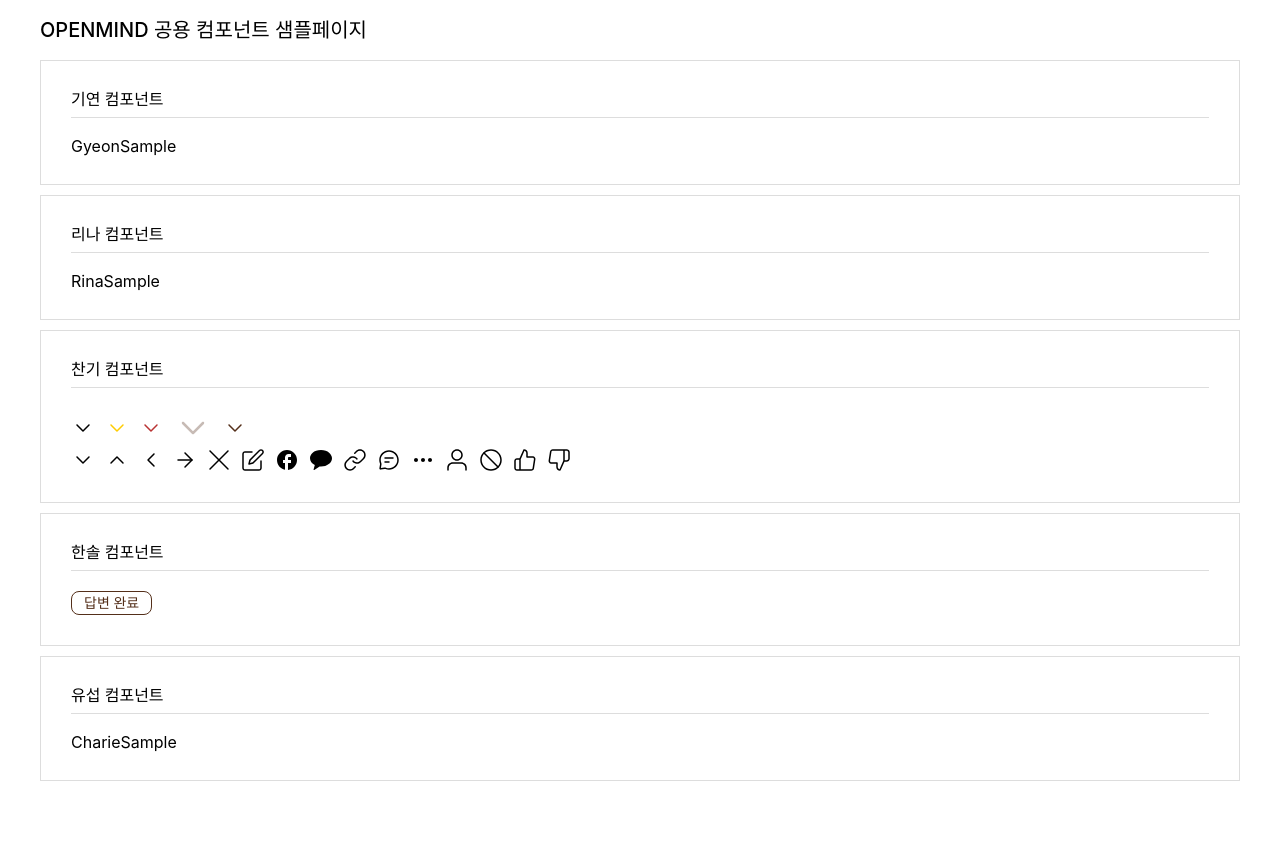
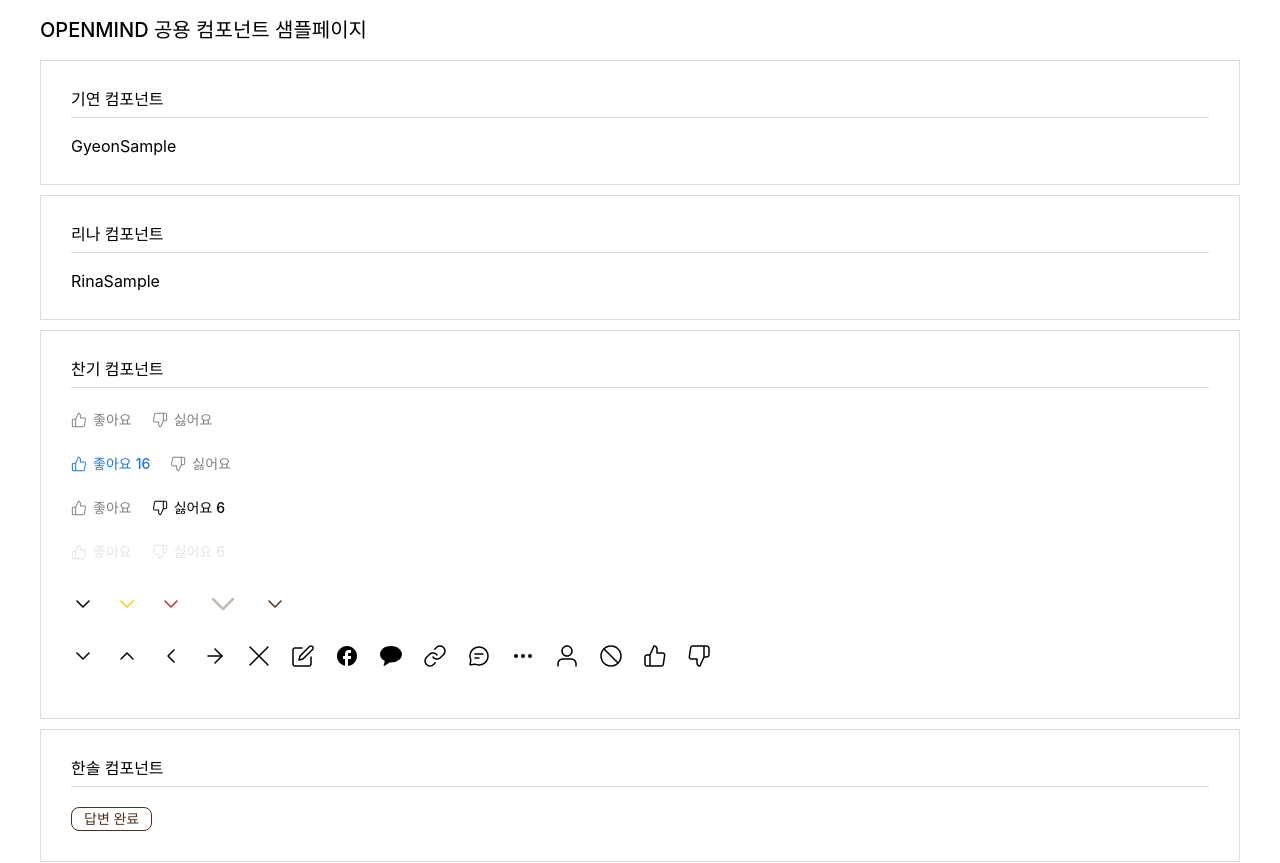
Before and after one commit to sprint12-part2/openmind, a React (Vite) app: page /sample in a window 1280 px wide. Shown: the top 863 px of the page. Before the commit the page ends 811 px from the top, so only its background shows below. Built offline with nearby package versions, Linux system fonts and the light colour scheme; a web font is replaced by a local one.

Commit message:
Chore: 샘플페이지에 컴포넌트 추가

```diff
--- a/src/pages/sample/components/ChankiSample.jsx
+++ b/src/pages/sample/components/ChankiSample.jsx
@@ -1,9 +1,26 @@
 import { Icon } from "@components/Icon";
+import { Reaction } from "@components/Reaction";
 import styles from "./ChankiSample.module.css";
 
 export default function ChankiSample() {
   return (
     <div>
+      <div className={styles.flex}>
+        <Reaction type="like" count={0} />
+        <Reaction type="dislike" count={0} />
+      </div>
+      <div className={styles.flex}>
+        <Reaction type="like" count={16} />
+        <Reaction type="dislike" count={0} />
+      </div>
+      <div className={styles.flex}>
+        <Reaction type="like" count={0} />
+        <Reaction type="dislike" count={6} />
+      </div>
+      <div className={styles.flex}>
+        <Reaction type="like" count={0} disabled />
+        <Reaction type="dislike" count={6} disabled />
+      </div>
       <div className={styles.flex}>
         <Icon />
         <Icon name="arrowDown" />
--- a/src/pages/sample/components/ChankiSample.module.css
+++ b/src/pages/sample/components/ChankiSample.module.css
@@ -1,5 +1,6 @@
 .flex {
   display: flex;
   align-items: center;
-  gap: 1rem;
+  gap: 2rem;
+  margin-bottom: 2rem;
 }
```
